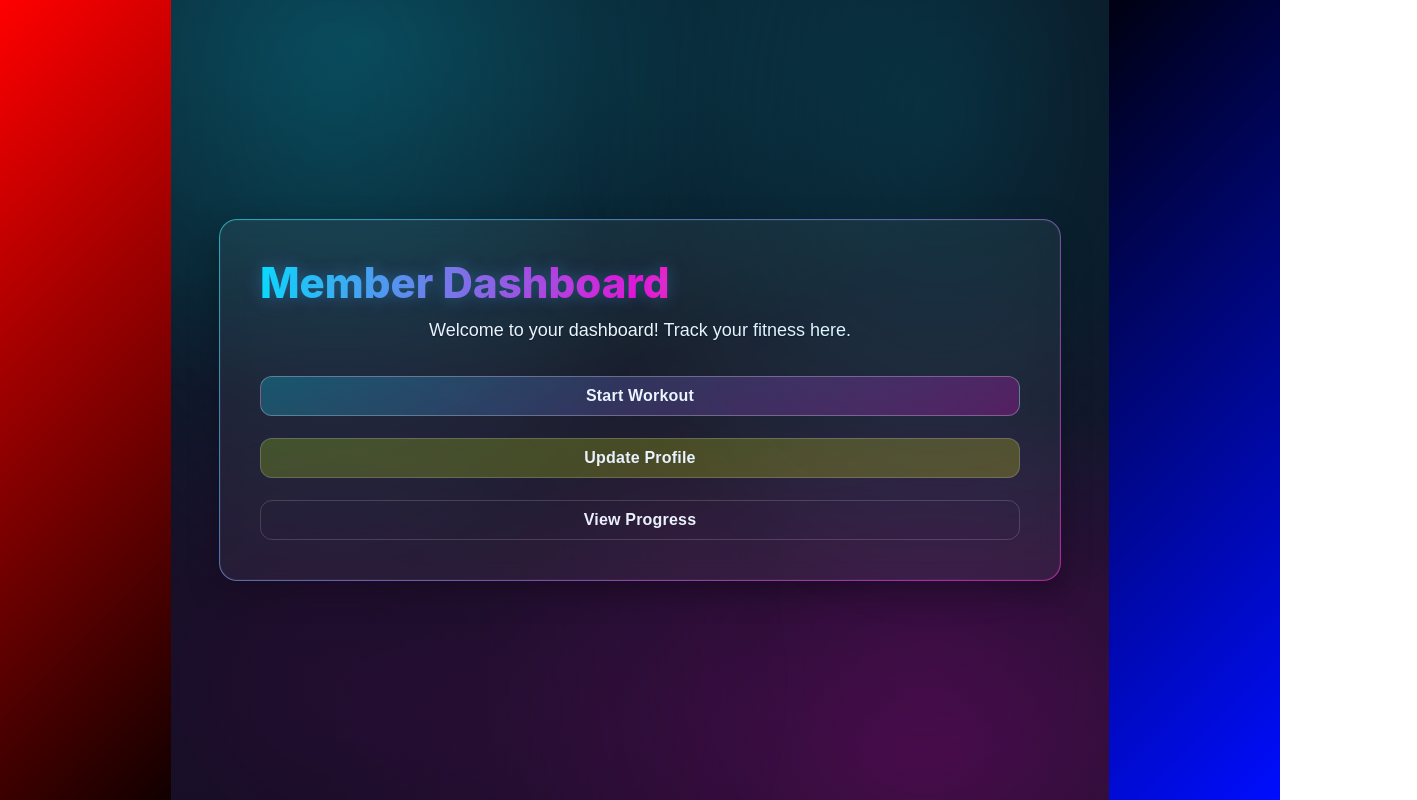
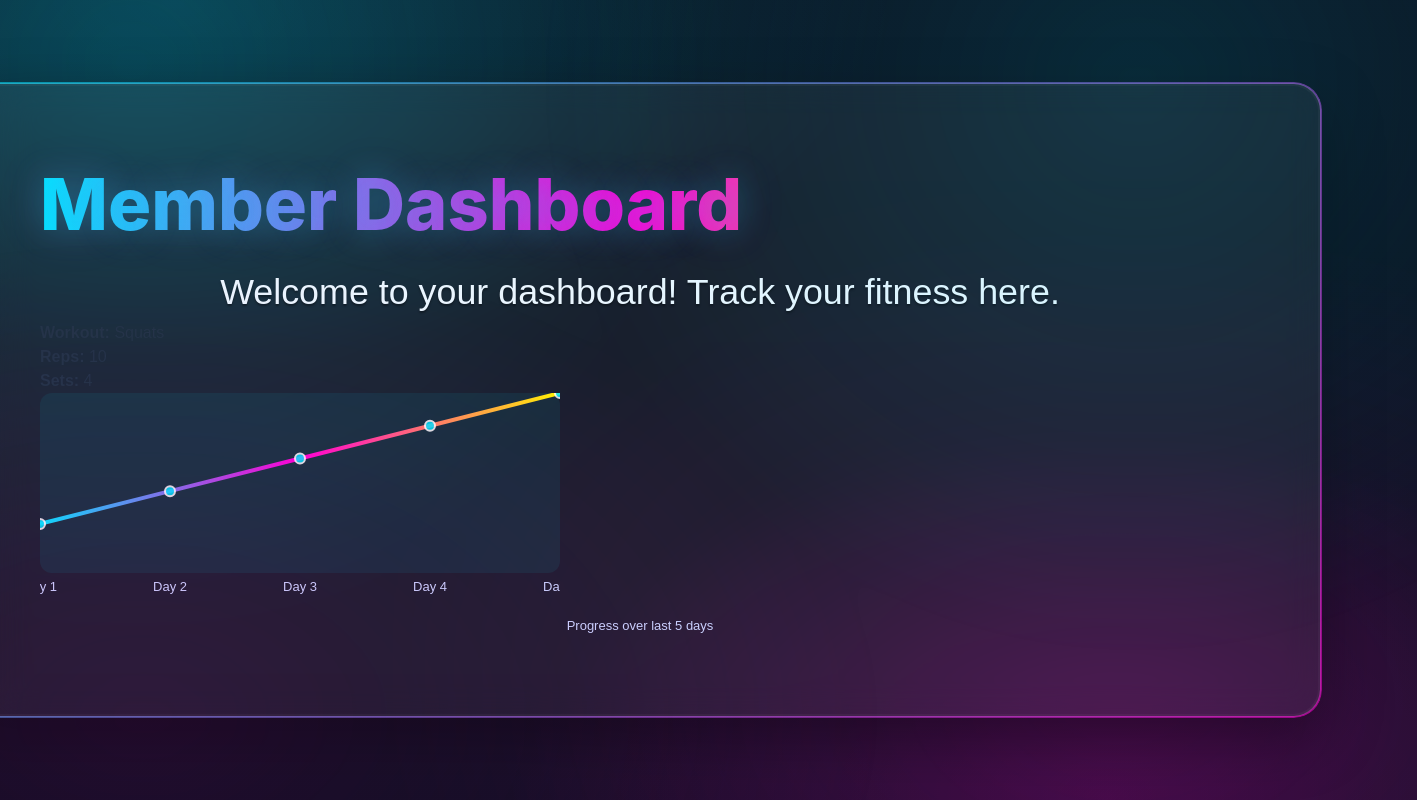
Before and after one commit to suprith-cy/main_Project, a React (Vite) app in the folder fitverse-frontend/: page /member/dashboard in a window 1280 px wide. Shown: the top 800 px of the page, 1417 px wide, since content can reach past the window. Built offline with nearby package versions, Linux system fonts and the light colour scheme.

Commit message:
memberfrontend

```diff
--- a/fitverse-frontend/src/pages/member/MemberDashboard.jsx
+++ b/fitverse-frontend/src/pages/member/MemberDashboard.jsx
@@ -1,30 +1,67 @@
-import React from "react";
+// Increase card and chart size for a larger dashboard
+import React, { useEffect, useState } from "react";
+
+const randomWorkouts = [
+    {
+        name: "Push Ups",
+        reps: Math.floor(Math.random() * 50) + 10,
+        sets: Math.floor(Math.random() * 5) + 1,
+        progress: [10, 20, 30, 40, 50],
+    },
+    {
+        name: "Squats",
+        reps: Math.floor(Math.random() * 40) + 10,
+        sets: Math.floor(Math.random() * 4) + 1,
+        progress: [15, 25, 35, 45, 55],
+    },
+    {
+        name: "Plank",
+        reps: Math.floor(Math.random() * 3) + 1,
+        sets: Math.floor(Math.random() * 3) + 1,
+        progress: [30, 40, 50, 60, 70],
+    },
+];
+
+function getRandomWorkout() {
+    return randomWorkouts[Math.floor(Math.random() * randomWorkouts.length)];
+}
 
 const MemberDashboard = () => {
+    const [workout, setWorkout] = useState(getRandomWorkout());
+
+    useEffect(() => {
+        setWorkout(getRandomWorkout());
+    }, []);
+
+    // Larger chart
+    const chartWidth = 520;
+    const chartHeight = 180;
+    const maxProgress = Math.max(...workout.progress);
+    const points = workout.progress
+        .map(
+            (val, idx) =>
+                `${(idx / (workout.progress.length - 1)) * chartWidth},${chartHeight - (val / maxProgress) * chartHeight}`
+        )
+        .join(" ");
+
     return (
         <>
             <style>{`
-        /* ========= Theme ========= */
                 :root {
                     --bg-1: #0b1220;
                     --bg-2: #0a0f1d;
-
-          /* Neon accents */
                     --neon-cyan: #00e5ff;
                     --neon-pink: #ff00d4;
                     --neon-lime: #b6ff00;
                     --neon-yellow: #fff500;
-
                     --card-bg: rgba(255, 255, 255, 0.06);
                     --card-border: rgba(255, 255, 255, 0.18);
                     --text-main: #eaf6ff;
                     --text-dim: #c9d6ff;
                 }
-
-        /* ========= Layout ========= */
                 .member-dashboard {
                     min-height: 100dvh;
-          padding: clamp(24px, 4vw, 48px);
+                    padding: clamp(48px, 8vw, 96px);
                     display: grid;
                     place-items: center;
                     background:
@@ -34,8 +71,6 @@ const MemberDashboard = () => {
                     position: relative;
                     overflow: hidden;
                 }
-
-        /* Soft animated glow orbs (decorative) */
                 .member-dashboard::before,
                 .member-dashboard::after {
                     content: "";
@@ -48,128 +83,86 @@ const MemberDashboard = () => {
                     animation: md-float 16s ease-in-out infinite alternate;
                     pointer-events: none;
                 }
-
                 .member-dashboard::after {
                     animation-delay: 6s;
                     transform: scaleX(-1);
                 }
-
                 @keyframes md-float {
                     from { transform: translateY(-2%) translateX(-1%) rotate(0.5deg); }
                     to   { transform: translateY(2%)  translateX(1%)  rotate(-0.5deg); }
                 }
-
                 @media (prefers-reduced-motion: reduce) {
                     .member-dashboard::before,
                     .member-dashboard::after {
                         animation: none;
                     }
                 }
-
-        /* ========= Card ========= */
                 .glass-card {
-          width: min(760px, 96vw);
+                    width: min(1200px, 98vw);
                     background: var(--card-bg);
                     border: 1px solid var(--card-border);
-          border-radius: 18px;
-          padding: clamp(20px, 4vw, 40px);
-          backdrop-filter: blur(12px);
-          -webkit-backdrop-filter: blur(12px);
+                    border-radius: 28px;
+                    padding: clamp(40px, 8vw, 80px);
+                    backdrop-filter: blur(16px);
+                    -webkit-backdrop-filter: blur(16px);
                     box-shadow:
-            0 10px 30px rgba(0, 0, 0, 0.35),
-            0 0 0 1px rgba(255, 255, 255, 0.04) inset;
+                        0 20px 60px rgba(0, 0, 0, 0.35),
+                        0 0 0 2px rgba(255, 255, 255, 0.04) inset;
                     position: relative;
                 }
-
-        /* Fancy gradient border highlight */
                 .glass-card::before {
                     content: "";
                     position: absolute;
-          inset: -1px;
-          border-radius: 18px;
-          padding: 1px;
+                    inset: -2px;
+                    border-radius: 28px;
+                    padding: 2px;
                     background: linear-gradient(135deg, rgba(0, 229, 255, 0.55), rgba(255, 0, 212, 0.55));
                     -webkit-mask: linear-gradient(#000 0 0) content-box, linear-gradient(#000 0 0);
                     -webkit-mask-composite: xor;
                                     mask-composite: exclude;
                     pointer-events: none;
                 }
-
-        /* ========= Typography ========= */
                 .glass-card h2 {
-          margin: 0 0 10px;
+                    margin: 0 0 20px;
                     font-family: Inter, ui-sans-serif, system-ui, -apple-system, Segoe UI, Roboto, "Helvetica Neue", Arial, "Noto Sans", "Apple Color Emoji", "Segoe UI Emoji", "Segoe UI Symbol";
-          font-size: clamp(28px, 4vw, 42px);
+                    font-size: clamp(48px, 6vw, 72px);
                     font-weight: 800;
                     line-height: 1.1;
-          /* Gradient neon text */
                     background: linear-gradient(90deg, var(--neon-cyan), var(--neon-pink), var(--neon-yellow));
                     -webkit-background-clip: text;
                                     background-clip: text;
                     color: transparent;
-          /* Soft glow for bright readability */
-          text-shadow: 0 0 16px rgba(0, 229, 255, 0.25), 0 0 26px rgba(255, 0, 212, 0.16);
+                    text-shadow: 0 0 32px rgba(0, 229, 255, 0.25), 0 0 52px rgba(255, 0, 212, 0.16);
                 }
-
                 .glass-card p {
                     margin: 0;
                     color: var(--text-main);
-          font-size: clamp(15px, 1.8vw, 18px);
+                    font-size: clamp(28px, 2.8vw, 36px);
                     line-height: 1.6;
                     text-wrap: balance;
-          text-shadow: 0 1px 1px rgba(0, 0, 0, 0.35);
+                    text-shadow: 0 2px 2px rgba(0, 0, 0, 0.35);
                 }
-
-        /* ========= Actions ========= */
-        .actions {
-          display: flex;
-          flex-wrap: wrap;
-          gap: 12px;
-          margin-top: 22px;
+                    margin-top: 24px;
+                    color: var(--text-main);
                 }
-
-        .btn {
-          --btn-bg: rgba(255, 255, 255, 0.08);
-          --btn-fg: var(--text-main);
-          border: 1px solid var(--card-border);
-          color: var(--btn-fg);
-          background: var(--btn-bg);
-          padding: 10px 16px;
-          border-radius: 12px;
-          font-weight: 600;
-          letter-spacing: 0.2px;
-          cursor: pointer;
-          transition: transform 0.15s ease, box-shadow 0.15s ease, background 0.2s ease, border-color 0.2s ease;
+                .progress-chart {
+                    margin-top: 18px;
+                    width: ${chartWidth}px;
+                    height: ${chartHeight + 30}px;
                 }
-
-        .btn.primary {
-          --btn-bg: linear-gradient(135deg, rgba(0, 229, 255, 0.25), rgba(255, 0, 212, 0.25));
-          border-color: rgba(255, 255, 255, 0.28);
+                .progress-label {
+                    font-size: 13px;
+                    color: var(--text-dim);
+                    text-align: center;
+                    margin-top: 6px;
                 }
-
-        .btn.secondary {
-          --btn-bg: linear-gradient(135deg, rgba(182, 255, 0, 0.22), rgba(255, 245, 0, 0.22));
-        }
-
-        .btn.ghost {
-          background: transparent;
-          border-color: rgba(255, 255, 255, 0.16);
-        }
-
-        .btn:hover {
-          transform: translateY(-1px);
-          box-shadow: 0 8px 22px rgba(0, 0, 0, 0.28), 0 0 16px rgba(0, 229, 255, 0.18);
-          border-color: rgba(255, 255, 255, 0.35);
-        }
-
-        .btn:active {
-          transform: translateY(0);
-        }
-
-        /* ========= Responsive tweaks ========= */
                 @media (max-width: 480px) {
                     .glass-card {
                         border-radius: 16px;
+                    }
+                    .progress-chart {
+                        width: 98vw;
+                        max-width: 98vw;
                     }
                 }
             `}</style>
@@ -179,11 +172,61 @@ const MemberDashboard = () => {
                     <h2>Member Dashboard</h2>
                     <p>Welcome to your dashboard! Track your fitness here.</p>
 
-          {/* Optional actions - feel free to remove or rename */}
-          <div className="actions" aria-label="Quick actions">
-            <button className="btn primary">Start Workout</button>
-            <button className="btn secondary">Update Profile</button>
-            <button className="btn ghost">View Progress</button>
+                    <div className="workout-details">
+                        <strong>Workout:</strong> {workout.name}<br />
+                        <strong>Reps:</strong> {workout.reps}<br />
+                        <strong>Sets:</strong> {workout.sets}
+                    </div>
+
+                    <div className="progress-chart">
+                        <svg width={chartWidth} height={chartHeight + 30}>
+                            {/* Chart background */}
+                            <rect x="0" y="0" width={chartWidth} height={chartHeight} rx="12" fill="rgba(0,229,255,0.07)" />
+                            {/* Progress line */}
+                            <polyline
+                                points={points}
+                                fill="none"
+                                stroke="url(#grad)"
+                                strokeWidth="4"
+                            />
+                            {/* Gradient for line */}
+                            <defs>
+                                <linearGradient id="grad" x1="0" y1="0" x2={chartWidth} y2="0" gradientUnits="userSpaceOnUse">
+                                    <stop stopColor="#00e5ff" />
+                                    <stop offset="0.5" stopColor="#ff00d4" />
+                                    <stop offset="1" stopColor="#fff500" />
+                                </linearGradient>
+                            </defs>
+                            {/* Dots */}
+                            {workout.progress.map((val, idx) => (
+                                <circle
+                                    key={idx}
+                                    cx={(idx / (workout.progress.length - 1)) * chartWidth}
+                                    cy={chartHeight - (val / maxProgress) * chartHeight}
+                                    r="5"
+                                    fill="#00e5ff"
+                                    stroke="#fff"
+                                    strokeWidth="2"
+                                    opacity="0.85"
+                                />
+                            ))}
+                            {/* X-axis labels */}
+                            {workout.progress.map((val, idx) => (
+                                <text
+                                    key={idx}
+                                    x={(idx / (workout.progress.length - 1)) * chartWidth}
+                                    y={chartHeight + 18}
+                                    textAnchor="middle"
+                                    fontSize="13"
+                                    fill="#c9d6ff"
+                                >
+                                    Day {idx + 1}
+                                </text>
+                            ))}
+                        </svg>
+                        <div className="progress-label">
+                            Progress over last {workout.progress.length} days
+                        </div>
                     </div>
                 </div>
             </div>
```
Lines whose indentation alone changed are shown as unchanged.
